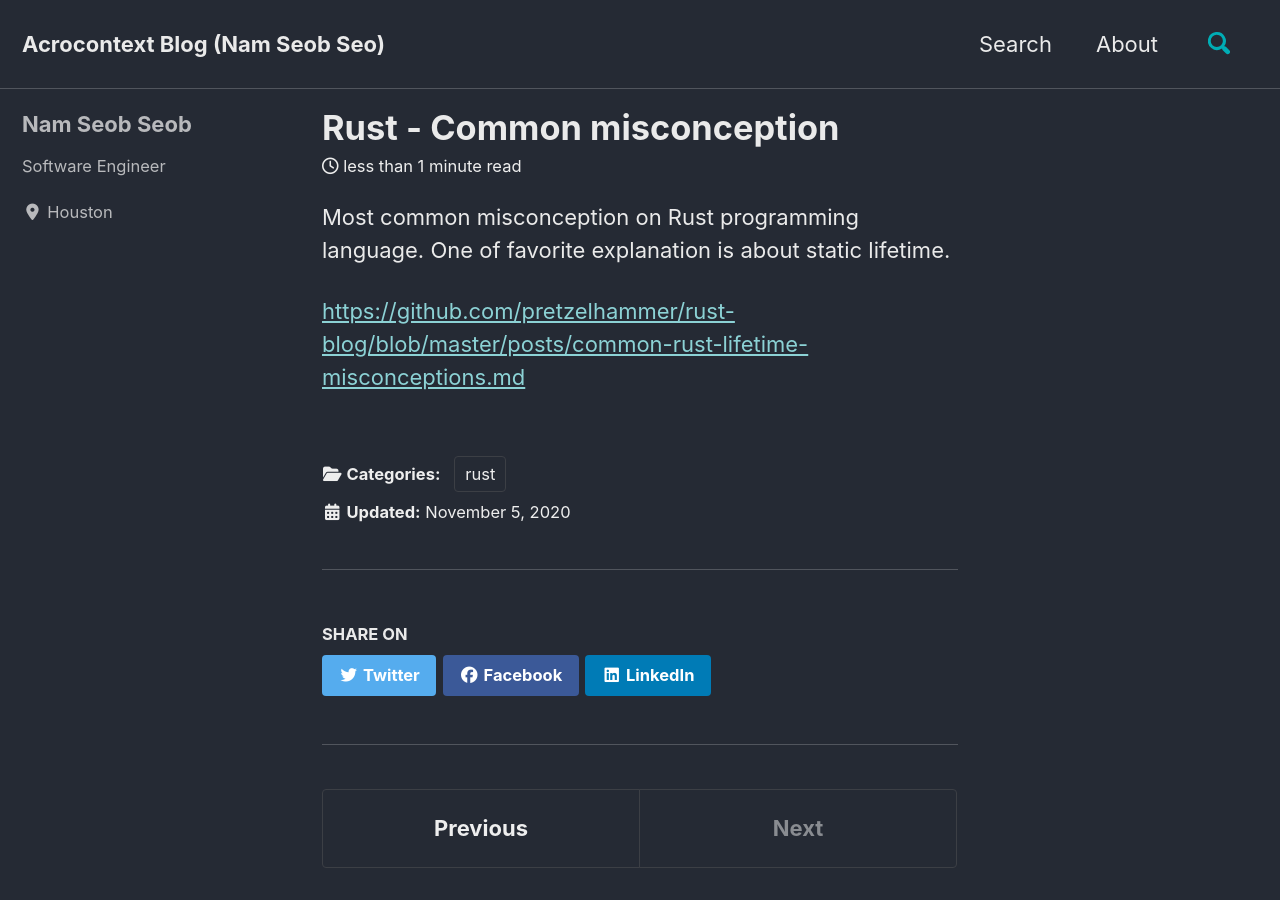
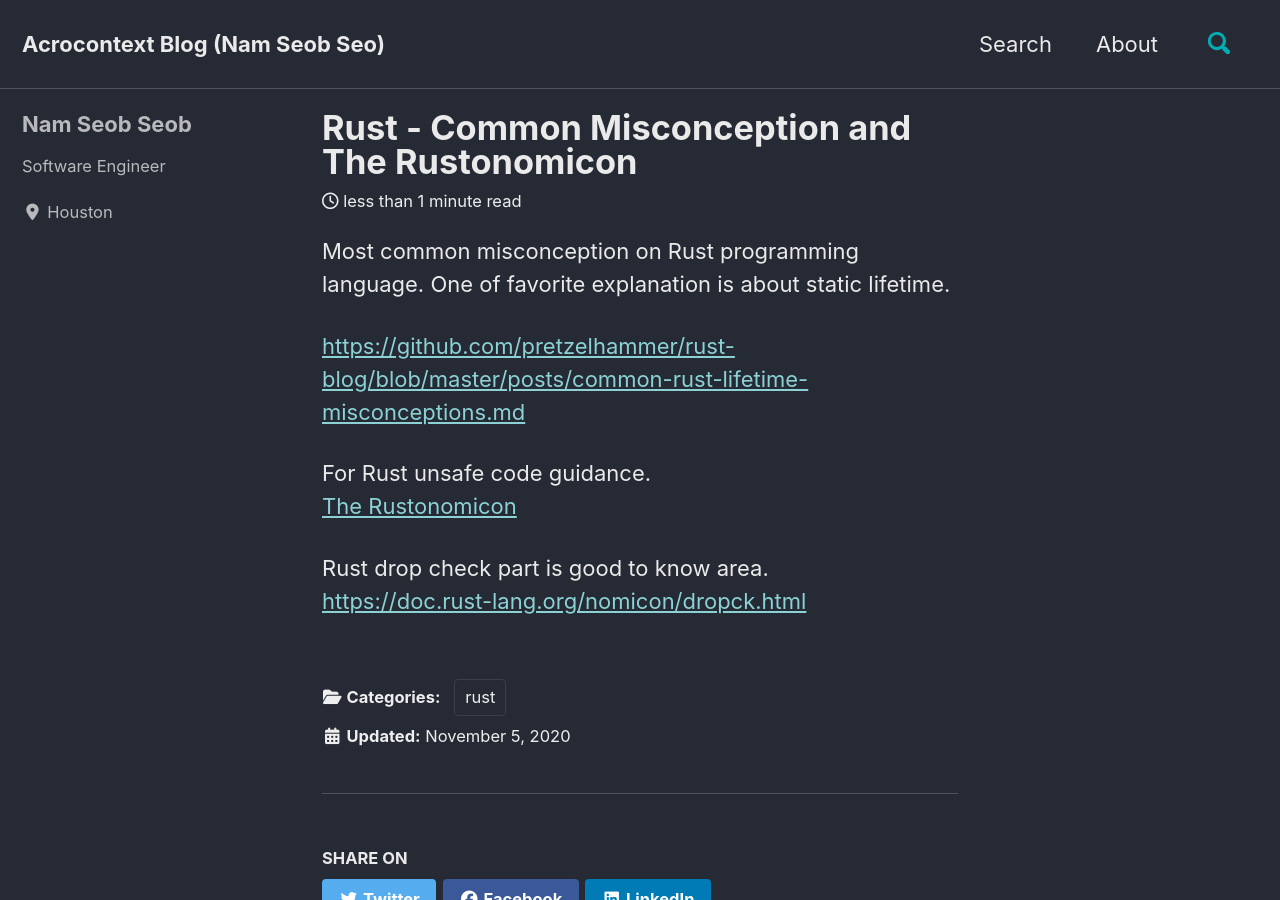
Before and after one commit to nsclass/nsclass.github.io, a Jekyll site: the page built from _posts/2020-11-05-rust-common-misconception.md, in a window 1280 px wide and 900 px high. Built offline with Jekyll 4.4.1, drawn with Linux system fonts in a browser that asks for light colours; cached includes are drawn as plain includes; nearby versions of some CDN libraries.

Commit message:
Rust drop check

```diff
--- a/_posts/2020-11-05-rust-common-misconception.md
+++ b/_posts/2020-11-05-rust-common-misconception.md
@@ -1,6 +1,6 @@
 ---
 layout: single
-title: Rust - Common misconception
+title: Rust - Common Misconception and The Rustonomicon
 date: 2020-11-05 09:30:00.000000000 -05:00
 type: post
 parent_id: "0"
@@ -15,3 +15,10 @@ permalink: "2020/11/05/rust-common-misconception"
 Most common misconception on Rust programming language. One of favorite explanation is about static lifetime.
 
 [https://github.com/pretzelhammer/rust-blog/blob/master/posts/common-rust-lifetime-misconceptions.md](https://github.com/pretzelhammer/rust-blog/blob/master/posts/common-rust-lifetime-misconceptions.md)
+
+
+For Rust unsafe code guidance.
+[The Rustonomicon](https://doc.rust-lang.org/nomicon/index.html)
+
+Rust drop check part is good to know area.
+[https://doc.rust-lang.org/nomicon/dropck.html](https://doc.rust-lang.org/nomicon/dropck.html)
```
